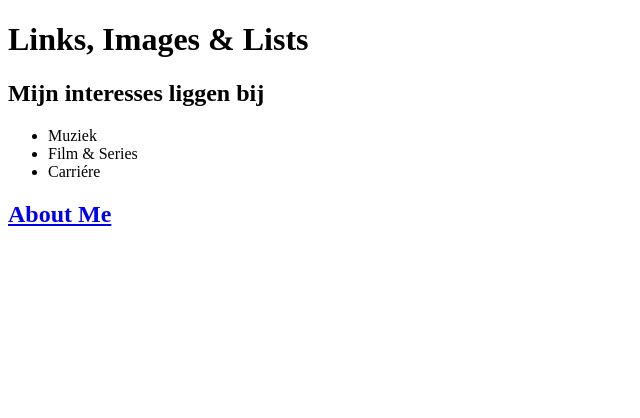
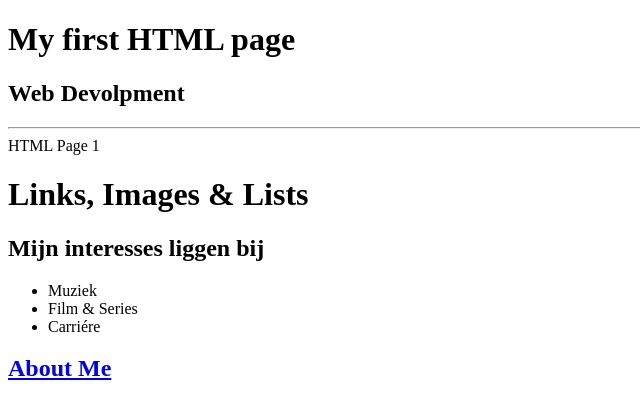
Before and after one commit to Dienish/Winc-Academy, a plain HTML site: page Index.HTML in a window 1280 px wide. Shown: the whole page, without its empty margins (0-640 px from the left). Drawn offline with Linux system fonts and the light colour scheme.

Commit message:
Add files via upload

```diff
--- a/Index.HTML
+++ b/Index.HTML
@@ -2,9 +2,20 @@
 <html>
     <head>
         <!-- hier zet je de code in de head tags -->
-        <title> D.Murli </title>
+        <title> My first HTML page </title>
     </head>
     <body>
+
+
+
+       <h1> My first HTML page </h1>
+
+
+       <h2> Web Devolpment </h2>
+
+       <hr> </hr>
+
+       <p1> HTML Page 1 </p1>
 
         <h1> Links, Images & Lists </h1>
 
```
